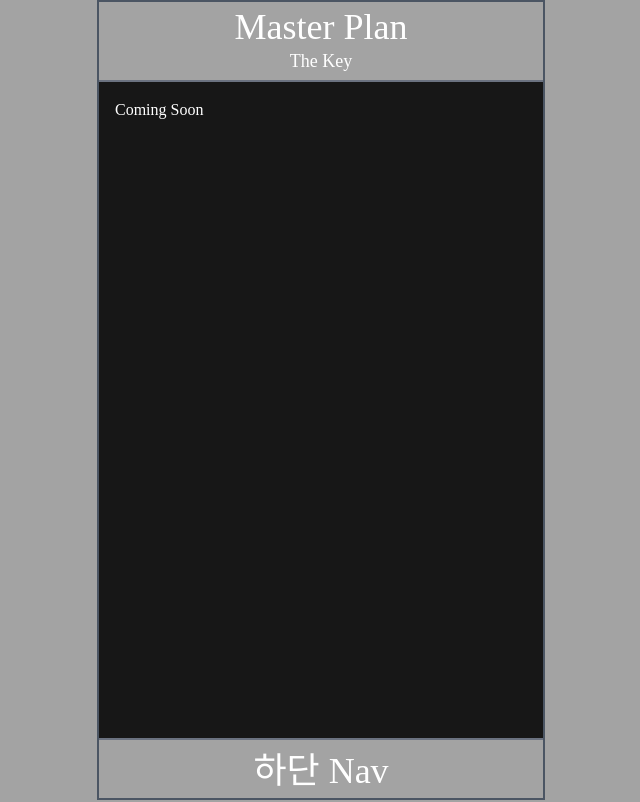
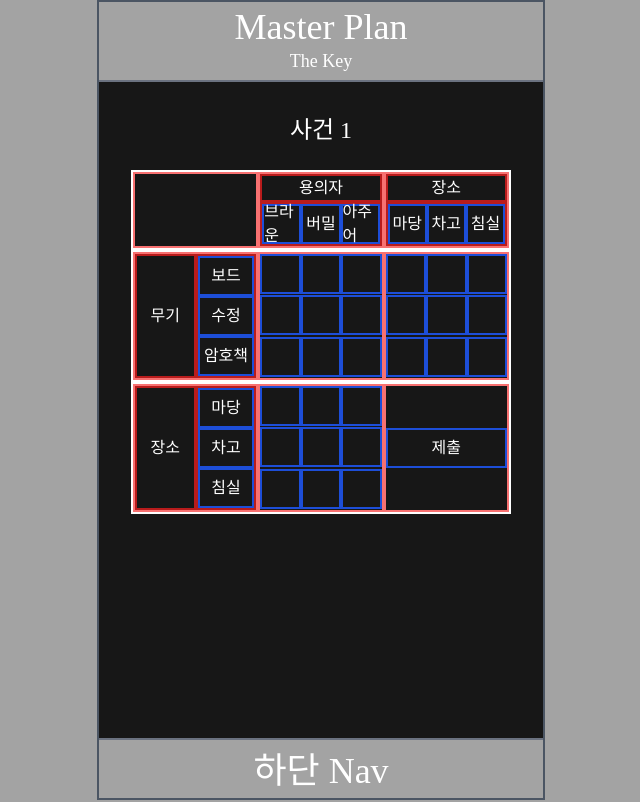
Before and after one commit to volant97/MasterPlan-TheKey, a Next.js app: page /chapter/1 in a window 1280 px wide. Shown: the whole page, without its empty margins (319-959 px from the left). Built offline with nearby package versions, Linux system fonts and the light colour scheme; a web font is replaced by a local one.

Commit message:
[UPDATE] 0.2.1 Chapter Page - test ver page 동기화, params 활용

```diff
--- a/app/chapter/1/page.tsx
+++ /dev/null
@@ -1,5 +0,0 @@
-import React from "react";
-
-export default function Page() {
-  return <div>Coming Soon</div>;
-}
--- /dev/null
+++ b/app/chapter/[id]/page.tsx
@@ -0,0 +1,172 @@
+"use client";
+
+import CheckBtn from "@/components/chapter/CheckBtn";
+import { useState } from "react";
+
+const box1 = "flex w-full border-2 border-white";
+const box2 = "flex w-full border-2 border-red-400";
+const box2_col = "flex flex-col w-full border-2 border-red-400";
+const box2_grid =
+  "grid grid-cols-3 grid-flow-row w-full border-2 border-red-400";
+const box3 = "flex w-full border-2 border-red-700";
+const box3_col = "flex flex-col w-full border-2 border-red-700";
+const box0 =
+  "flex justify-center items-center w-full h-10 border-2 border-blue-700";
+
+const center = "justify-center items-center";
+
+interface Props {
+  params: { id: number };
+}
+
+export default function C1Page({ params }: Props) {
+  const [arr1, setArr1] = useState<number[]>([0, 0, 0, 0, 0, 0, 0, 0, 0]);
+  const [arr2, setArr2] = useState<number[]>([0, 0, 0, 0, 0, 0, 0, 0, 0]);
+  const [arr3, setArr3] = useState<number[]>([0, 0, 0, 0, 0, 0, 0, 0, 0]);
+  const answer1 = [1, 1, 2, 0, 0, 0, 0, 0, 0];
+  const answer2 = [1, 0, 0, 0, 0, 0, 0, 0, 0];
+  const answer3 = [1, 0, 0, 0, 0, 0, 0, 0, 0];
+
+  // 기존 함수
+  // const increaseValue = (arrNum: number, index: number) => {
+  //   const callback = (prev: number[]) => {
+  //     return prev.map((v, i) => {
+  //       return i === index ? (v === 2 ? (v = 0) : v + 1) : v;
+  //     });
+  //   };
+  //   if (arrNum === 1) {
+  //     setArr1(callback);
+  //   }
+  //   if (arrNum === 2) {
+  //     setArr2(callback);
+  //   }
+  //   if (arrNum === 3) {
+  //     setArr3(callback);
+  //   }
+  // };
+
+  // 개선 된 함수
+  // 유니언 타입 사용하여 typescript 에러 방지
+  const increaseValue = (arrNum: 1 | 2 | 3, index: number) => {
+    // 배열과 상태 업데이트 함수를 매핑
+    const stateMap = {
+      1: { arr: arr1, setter: setArr1 },
+      2: { arr: arr2, setter: setArr2 },
+      3: { arr: arr3, setter: setArr3 },
+    };
+
+    // 선택된 배열과 상태 업데이트 함수 가져오기
+    const { arr, setter } = stateMap[arrNum];
+
+    // 상태 업데이트
+    setter(arr.map((v, i) => (i === index ? (v === 2 ? 0 : v + 1) : v)));
+  };
+
+  const submitBtnClickHandler = () => {
+    console.log(arr1, arr2, arr3);
+    // 비교 방법1) JSON.stringify(arr1) === JSON.stringify(answer) : 간결함, 다차원 배열 비교
+    // 비교 방법2) arr1.every((v, i) => v === answer[i]) : 성능, 정밀한 비교
+    if (
+      arr1.every((v, i) => v === answer1[i]) &&
+      arr2.every((v, i) => v === answer2[i]) &&
+      arr3.every((v, i) => v === answer3[i])
+    ) {
+      console.log(arr1);
+      console.log("정답");
+    } else {
+      console.log("오답");
+    }
+  };
+
+  return (
+    <div className="flex flex-col items-center gap-6">
+      <h1 className="text-2xl">{`사건 ${params.id}`}</h1>
+      <div className="flex flex-col w-full h-full">
+        {/* 1단 */}
+        <div className={`${box1}`}>
+          {/* 1구역 */}
+          <div className={`${box2_col}`}></div>
+
+          {/* 2구역 */}
+          <div className={`${box2_col}`}>
+            <div className={`${box3} ${center}`}>용의자</div>
+            <div className={`${box3}`}>
+              <div className={`${box0}`}>브라운</div>
+              <div className={`${box0}`}>버밀</div>
+              <div className={`${box0}`}>아주어</div>
+            </div>
+          </div>
+
+          {/* 3구역 */}
+          <div className={`${box2_col}`}>
+            <div className={`${box3} ${center}`}>장소</div>
+            <div className={`${box3}`}>
+              <div className={`${box0}`}>마당</div>
+              <div className={`${box0}`}>차고</div>
+              <div className={`${box0}`}>침실</div>
+            </div>
+          </div>
+        </div>
+
+        {/* 2단 */}
+        <div className={`${box1}`}>
+          {/* 4구역 */}
+          <div className={`${box2}`}>
+            <div className={`${box3} ${center}`}>무기</div>
+            <div className={`${box3_col}`}>
+              <div className={`${box0}`}>보드</div>
+              <div className={`${box0}`}>수정</div>
+              <div className={`${box0}`}>암호책</div>
+            </div>
+          </div>
+
+          {/* 5구역 */}
+          <div className={`${box2_grid}`}>
+            {arr1.map((v, i) => (
+              <CheckBtn key={i} v={v} onClick={() => increaseValue(1, i)} />
+            ))}
+          </div>
+
+          {/* 6구역 */}
+          <div className={`${box2_grid}`}>
+            {arr2.map((v, i) => (
+              <CheckBtn key={i} v={v} onClick={() => increaseValue(2, i)} />
+            ))}
+          </div>
+        </div>
+
+        {/* 3단 */}
+        <div className="flex">
+          <div className={`${box1}`}>
+            {/* 7구역 */}
+            <div className={`${box2}`}>
+              <div className={`${box3} ${center}`}>장소</div>
+              <div className={`${box3_col}`}>
+                <div className={`${box0}`}>마당</div>
+                <div className={`${box0}`}>차고</div>
+                <div className={`${box0}`}>침실</div>
+              </div>
+            </div>
+
+            {/* 8구역 */}
+            <div className={`${box2_grid}`}>
+              {arr3.map((v, i) => (
+                <CheckBtn key={i} v={v} onClick={() => increaseValue(3, i)} />
+              ))}
+            </div>
+
+            {/* 9구역 */}
+            <div className={`${box2_col} ${center}`}>
+              <button
+                onClick={submitBtnClickHandler}
+                className={`${box0} hover:bg-blue-400`}
+              >
+                제출
+              </button>
+            </div>
+          </div>
+        </div>
+      </div>
+    </div>
+  );
+}
--- a/app/layout.tsx
+++ b/app/layout.tsx
@@ -27,7 +27,7 @@ export default function RootLayout({
             <p className="text-lg font-thin">The Key</p>
           </header>
         </Link>
-        <main className="w-full h-[82dvh] p-4 overflow-y-auto overflow-x-hidden scrollbar-hide bg-neutral-900">
+        <main className="w-full h-[82dvh] px-8 py-8 overflow-y-auto overflow-x-hidden scrollbar-hide bg-neutral-900">
           {children}
         </main>
         <footer className="flex flex-col justify-center items-center h-[8dvh] p-2 *:font-Freesentation border-t-2 border-gray-500">
--- a/app/page.tsx
+++ b/app/page.tsx
@@ -1,8 +1,8 @@
-import ChapterBtn from "@/components/mainpage/ChapterBtn";
+import ChapterBtn from "@/components/main/ChapterBtn";
 
 export default function MainPage() {
   return (
-    <div className="flex flex-wrap justify-center items-center gap-4 m-2">
+    <div className="flex flex-wrap justify-center items-center gap-4">
       <ChapterBtn chapter="1" isActivated={true} />
       <ChapterBtn chapter="2" isActivated={false} />
       <ChapterBtn chapter="3" isActivated={false} />
--- /dev/null
+++ b/components/chapter/CheckBtn.tsx
@@ -0,0 +1,20 @@
+const box0 =
+  "flex justify-center items-center w-full h-10 border-2 border-blue-700 min-w-10";
+
+interface Props {
+  v: number;
+  onClick: () => void;
+}
+
+export default function CheckBtn({ v, onClick }: Props) {
+  let text = "";
+
+  if (v === 1) text = "v";
+  if (v === 2) text = "-";
+
+  return (
+    <button className={`${box0} active:bg-blue-600`} onClick={onClick}>
+      {text}
+    </button>
+  );
+}
```
Also changed, not shown: components/main/ChapterBtn.tsx (renamed from components/mainpage/ChapterBtn.tsx), 1 other file (tests, documents, lock files or other folders).
